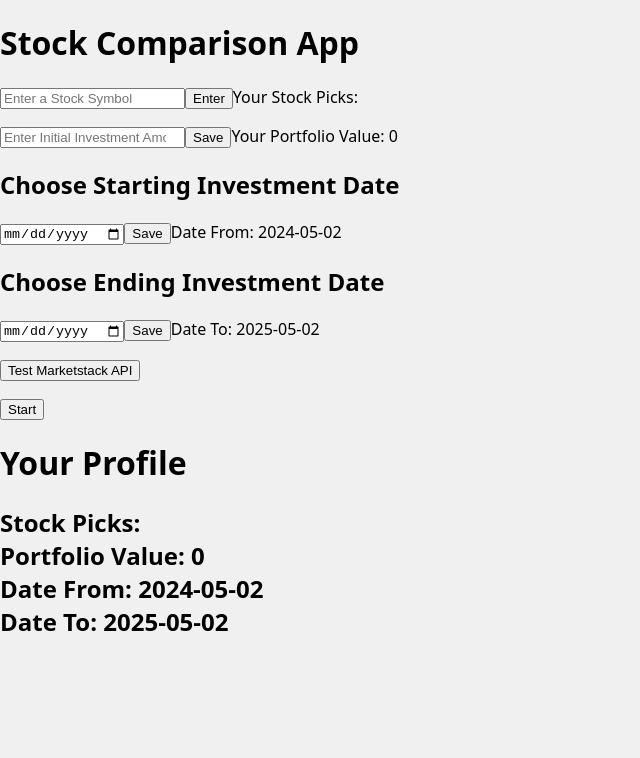
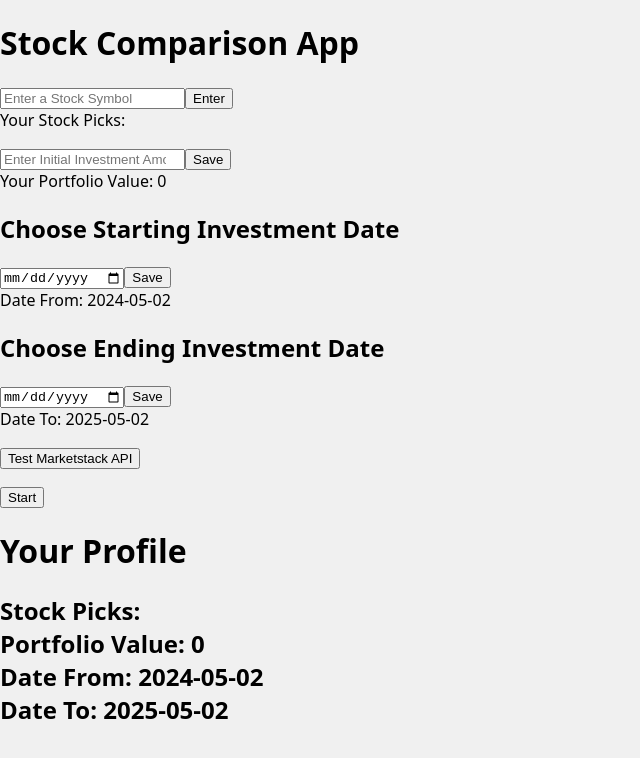
Before and after one commit to HarryZ1/stock-comparison, a React (Vite) app in the folder frontend/: page / in a window 1280 px wide. Shown: the top 758 px of the page, without its empty margins (0-640 px from the left). Built offline with nearby package versions, Linux system fonts and the light colour scheme.

Commit message:
Made it so that you can type into the input fields and press enter instead of having to press the buttons to save the input

```diff
--- a/frontend/src/App.tsx
+++ b/frontend/src/App.tsx
@@ -356,18 +356,42 @@ const handleSaveDateTo = () => {
     <div>
       <h1>Stock Comparison App</h1>
       <p>
-        <input type="text" value={symbolInput} placeholder="Enter a Stock Symbol" onChange={(event) => {
-          setSymbolInput(event.target.value.replace(/[^a-zA-Z]/g, '').toUpperCase());
-          }}/>
-        <button onClick={handleSaveStock}> Enter </button>
+        <form
+          onSubmit={(event) => {
+            event.preventDefault();
+            handleSaveStock();
+          }}
+        >
+          <input
+            type="text"
+            value={symbolInput}
+            placeholder="Enter a Stock Symbol"
+            onChange={(event) => {
+              setSymbolInput(event.target.value.replace(/[^a-zA-Z]/g, '').toUpperCase());
+            }}
+          />
+          <button type="submit"> Enter </button>
+        </form>
         {`Your Stock Picks: ${symbolList.toString()}`}
       </p>
 
       <p>
-        <input type="number" step="any" value={portfolioValInput} placeholder="Enter Initial Investment Amount" onChange={(event) => {
-          setPortfolioValInput(event.target.value.replace(/[^0-9.]/g, ''));
-        }}/>
-        <button onClick={handleSavePortfolio}> Save </button>
+        <form onSubmit={(event) => {
+            event.preventDefault();
+            handleSavePortfolio();
+          }}
+        >
+          <input
+            type="number"
+            step="any"
+            value={portfolioValInput}
+            placeholder="Enter Initial Investment Amount"
+            onChange={(event) => {
+              setPortfolioValInput(event.target.value.replace(/[^0-9.]/g, ''));
+            }}
+          />
+          <button type="submit"> Save </button>
+        </form>
         {`Your Portfolio Value: ${portfolioVal}`}
       </p>
 
@@ -375,19 +399,41 @@ const handleSaveDateTo = () => {
         <h2>
           Choose Starting Investment Date
         </h2>
-        <input type="date" value={dateFromInput} onChange={(event) => {
-          setDateFromInput(event.target.value);
-        }}/>
-        <button onClick={handleSaveDateFrom}> Save </button>
+        <form
+          onSubmit={(event) => {
+            event.preventDefault();
+            handleSaveDateFrom();
+          }}
+        >
+          <input
+            type="date"
+            value={dateFromInput}
+            onChange={(event) => {
+              setDateFromInput(event.target.value);
+            }}
+          />
+          <button type="submit"> Save </button>
+        </form>
         {`Date From: ${dateFrom}`}
 
         <h2>
           Choose Ending Investment Date
         </h2>
-        <input type="date" value={dateToInput} onChange={(event) => {
-          setDateToInput(event.target.value);
-        }}/>
-        <button onClick={handleSaveDateTo}> Save </button>
+        <form
+          onSubmit={(event) => {
+            event.preventDefault();
+            handleSaveDateTo();
+          }}
+        >
+          <input
+            type="date"
+            value={dateToInput}
+            onChange={(event) => {
+              setDateToInput(event.target.value);
+            }}
+          />
+          <button type="submit"> Save </button>
+        </form>
         {`Date To: ${dateTo}`}
 
       <p>
@@ -424,7 +470,6 @@ const handleSaveDateTo = () => {
         ))
       )}
 
-
       <h1> Your Profile </h1>
       <h2>
         {`Stock Picks: ${symbolList.toString()}`}
```
